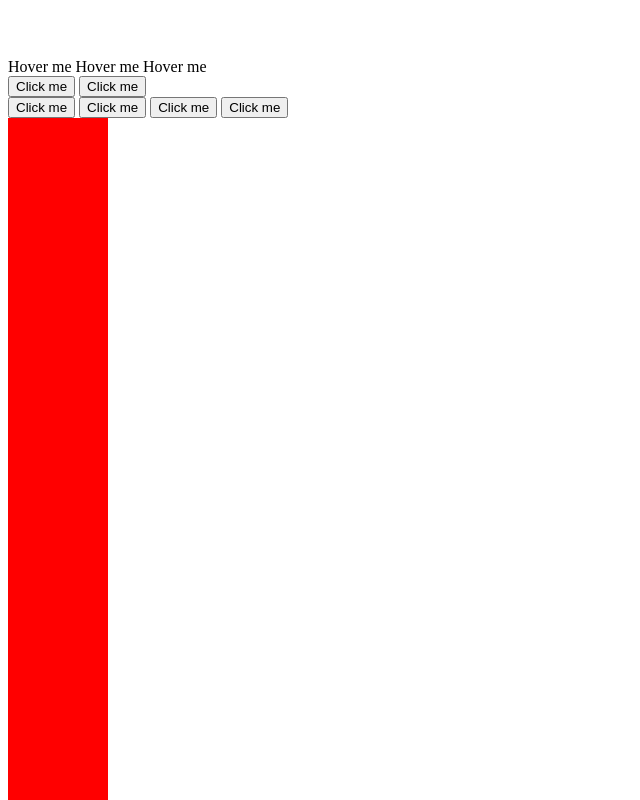
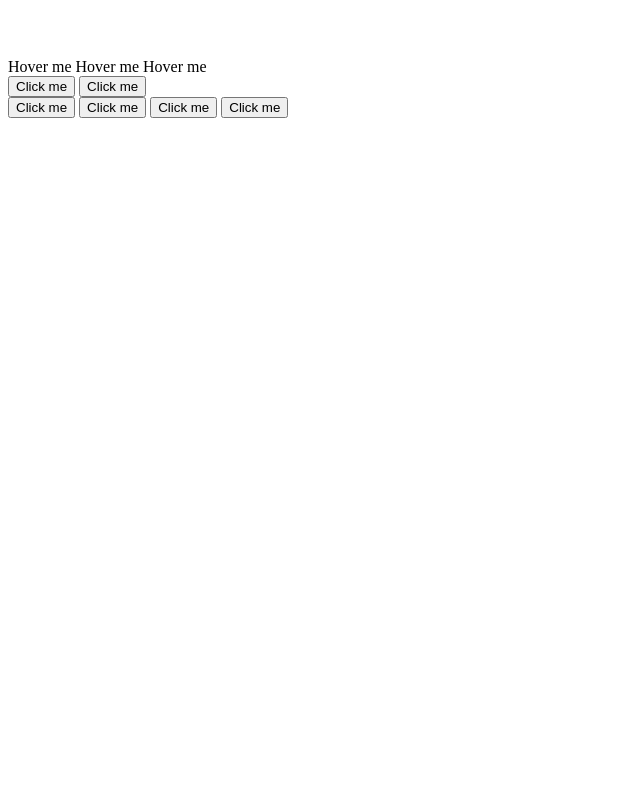
Before and after one commit to uchiha-fy/jBox, a plain HTML site: page index.html in a window 1280 px wide. Shown: the top 800 px of the page, without its empty margins (0-640 px from the left). Drawn offline with Linux system fonts and the light colour scheme.

Commit message:
Update and rename jboxDemo.html to index.html

```diff
--- a/jboxDemo.html
+++ b/index.html
@@ -24,7 +24,6 @@
 		<button class="notice-3">Click me</button>
 		<button class="notice-4">Click me</button>
 	</div>
-	<div style="height:1000px;width:100px;background-color:red;"></div>
 	<script src="js/jQuery-1.11.3.min.js"></script>
 	<script src="js/jBox.min.js"></script>
 	<script src="./Notice/jBox.Notice.min.js"></script>
```
